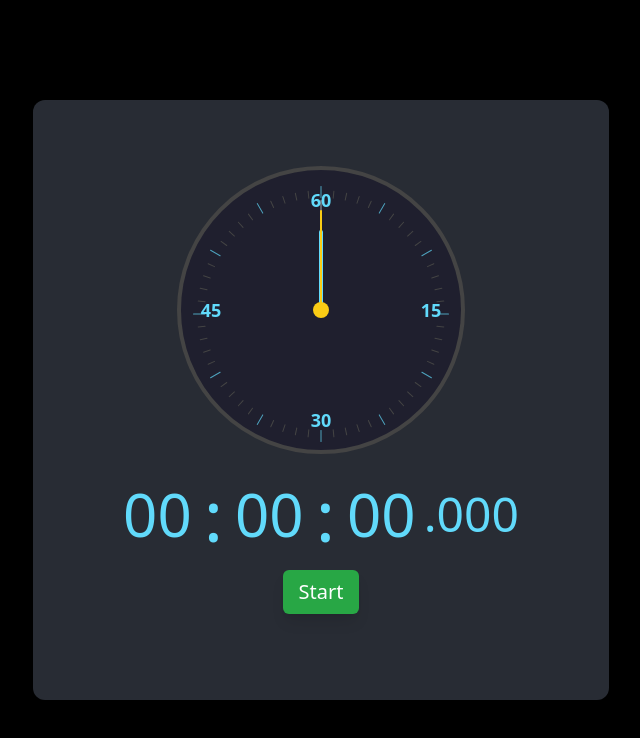
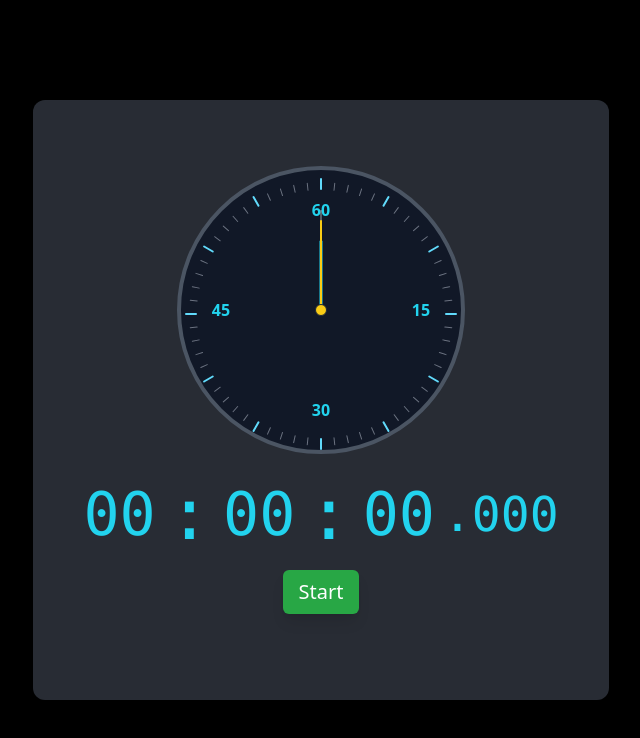
Before and after one commit to deepakpatil26/react_stopwatch, a React (Create React App) app: page / in a window 1280 px wide. Shown: the top 738 px of the page, without its empty margins (319-959 px from the left). Built offline with nearby package versions, Linux system fonts and the light colour scheme.

Commit message:
Fix analog clock CSS and deployment issues

```diff
--- a/src/Stopwatch.tsx
+++ b/src/Stopwatch.tsx
@@ -6,7 +6,7 @@ interface StopwatchState {
 }
 
 const Separator: React.FC = () => (
-  <span className='text-4xl sm:text-5xl md:text-7xl text-[#61dafb] mx-2'>
+  <span className='text-4xl sm:text-5xl md:text-7xl text-cyan-400 mx-2 font-mono'>
     :
   </span>
 );
@@ -55,12 +55,14 @@ export default class Stopwatch extends Component<{}, StopwatchState> {
       ticks.push(
         <div
           key={`major-${i}`}
-          className='absolute w-px h-3 bg-[#61dafb]/70 rounded-sm'
+          className='absolute bg-[#61dafb] rounded-sm'
           style={{
-            top: '16px',
+            width: '2px',
+            height: '12px',
+            top: '8px',
             left: '50%',
             transform: `translateX(-50%) rotate(${angle}deg)`,
-            transformOrigin: '50% 128px',
+            transformOrigin: '50% 136px',
           }}
         />
       );
@@ -74,12 +76,14 @@ export default class Stopwatch extends Component<{}, StopwatchState> {
         ticks.push(
           <div
             key={`minor-${i}`}
-            className='absolute w-px h-2 bg-[#444] rounded-sm'
+            className='absolute bg-gray-500 rounded-sm'
             style={{
-              top: '20px',
+              width: '1px',
+              height: '8px',
+              top: '12px',
               left: '50%',
               transform: `translateX(-50%) rotate(${angle}deg)`,
-              transformOrigin: '50% 124px',
+              transformOrigin: '50% 132px',
             }}
           />
         );
@@ -92,7 +96,7 @@ export default class Stopwatch extends Component<{}, StopwatchState> {
   // Generate numbers
   renderNumbers = () => {
     const numbers = [] as React.ReactNode[];
-    const radius = 110; // Distance from center
+    const radius = 100; // Distance from center
     const displayNumbers = [60, 15, 30, 45]; // Only show these 4 numbers
     const positions = [0, 3, 6, 9]; // Corresponding positions (0=top, 3=right, 6=bottom, 9=left)
 
@@ -104,7 +108,7 @@ export default class Stopwatch extends Component<{}, StopwatchState> {
       numbers.push(
         <div
           key={`number-${pos}`}
-          className='absolute text-[#61dafb] text-lg font-bold'
+          className='absolute text-cyan-400 text-base font-bold select-none'
           style={{
             left: `calc(50% + ${x}px)`,
             top: `calc(50% + ${y}px)`,
@@ -172,7 +176,7 @@ export default class Stopwatch extends Component<{}, StopwatchState> {
     return (
       <div className='w-[95vw] max-w-xl h-full flex flex-col justify-center items-center bg-[#282c34] text-white font-sans p-5 rounded-xl shadow-2xl'>
         {/* Analog face */}
-        <div className='relative w-72 h-72 rounded-full mb-6 bg-[#1f1f2e] flex items-center justify-center border-4 border-[#444]'>
+        <div className='relative w-72 h-72 rounded-full mb-6 bg-gray-900 flex items-center justify-center border-4 border-gray-600 overflow-hidden'>
           {/* Tick marks */}
           {this.renderTickMarks()}
 
@@ -180,47 +184,65 @@ export default class Stopwatch extends Component<{}, StopwatchState> {
           {this.renderNumbers()}
 
           {/* Hands */}
+          {/* Minute hand */}
           <div
-            className='absolute bottom-1/2 left-1/2 w-[4px] h-[80px] bg-[#61dafb] rounded-sm origin-bottom transition-transform duration-75 z-10'
+            className='absolute bg-cyan-400 rounded-sm z-10'
             style={{
+              width: '3px',
+              height: '70px',
+              bottom: '50%',
+              left: '50%',
               transform: `translateX(-50%) rotate(${minuteAngle}deg)`,
               transformOrigin: '50% 100%',
+              transition: 'transform 0.1s ease-out',
             }}
           />
+          {/* Second hand */}
           <div
-            className='absolute bottom-1/2 left-1/2 w-[2px] h-[100px] bg-yellow-400 rounded-sm origin-bottom transition-transform duration-75 z-20'
+            className='absolute bg-yellow-400 rounded-sm z-20'
             style={{
+              width: '2px',
+              height: '90px',
+              bottom: '50%',
+              left: '50%',
               transform: `translateX(-50%) rotate(${secondAngle}deg)`,
               transformOrigin: '50% 100%',
+              transition: 'transform 0.1s ease-out',
             }}
           />
+          {/* Millisecond hand */}
           <div
-            className='absolute bottom-1/2 left-1/2 w-[1px] h-[110px] bg-white/60 rounded-sm origin-bottom transition-transform duration-75 z-10'
+            className='absolute bg-white bg-opacity-60 rounded-sm z-10'
             style={{
+              width: '1px',
+              height: '100px',
+              bottom: '50%',
+              left: '50%',
               transform: `translateX(-50%) rotate(${msAngle}deg)`,
               transformOrigin: '50% 100%',
+              transition: 'transform 0.05s ease-out',
             }}
           />
 
           {/* Center pivot */}
-          <div className='absolute top-1/2 left-1/2 w-4 h-4 bg-yellow-400 rounded-full transform -translate-x-1/2 -translate-y-1/2 z-30' />
+          <div className='absolute top-1/2 left-1/2 w-3 h-3 bg-yellow-400 rounded-full transform -translate-x-1/2 -translate-y-1/2 z-30 border border-gray-800' />
         </div>
 
         {/* Digital display */}
         <div className='flex flex-col items-center'>
           <div className='flex flex-row items-center justify-center flex-wrap'>
-            <span className='text-4xl sm:text-5xl md:text-6xl text-[#61dafb] mx-1'>
+            <span className='text-4xl sm:text-5xl md:text-6xl text-cyan-400 mx-1 font-mono'>
               {this.leading2(h)}
             </span>
             <Separator />
-            <span className='text-4xl sm:text-5xl md:text-6xl text-[#61dafb] mx-1'>
+            <span className='text-4xl sm:text-5xl md:text-6xl text-cyan-400 mx-1 font-mono'>
               {this.leading2(m)}
             </span>
             <Separator />
-            <span className='text-4xl sm:text-5xl md:text-6xl text-[#61dafb] mx-1'>
+            <span className='text-4xl sm:text-5xl md:text-6xl text-cyan-400 mx-1 font-mono'>
               {this.leading2(s)}
             </span>
-            <span className='text-3xl sm:text-4xl md:text-5xl text-[#61dafb] mx-1'>
+            <span className='text-3xl sm:text-4xl md:text-5xl text-cyan-400 mx-1 font-mono'>
               .{this.leading3(ms)}
             </span>
           </div>
```
